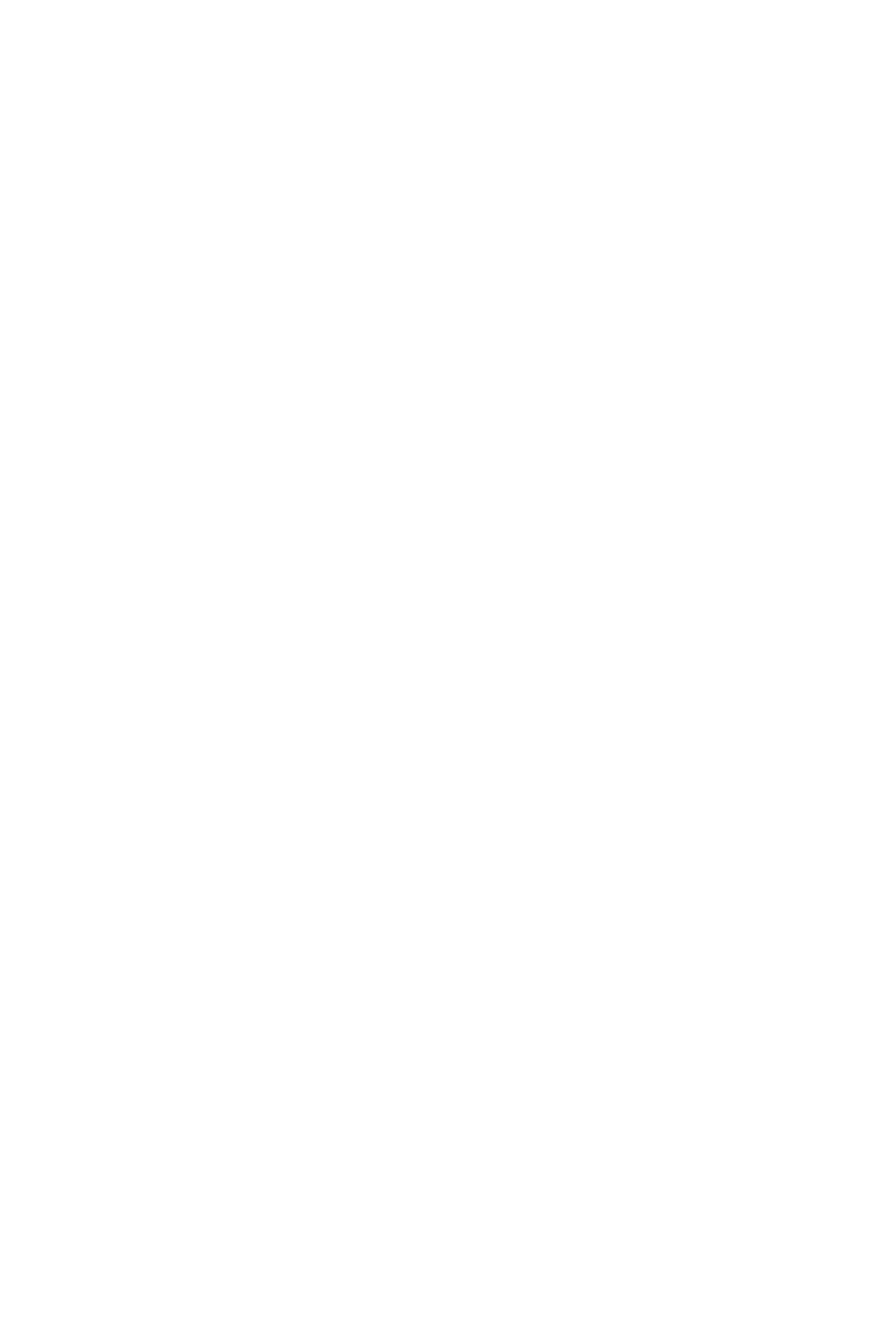
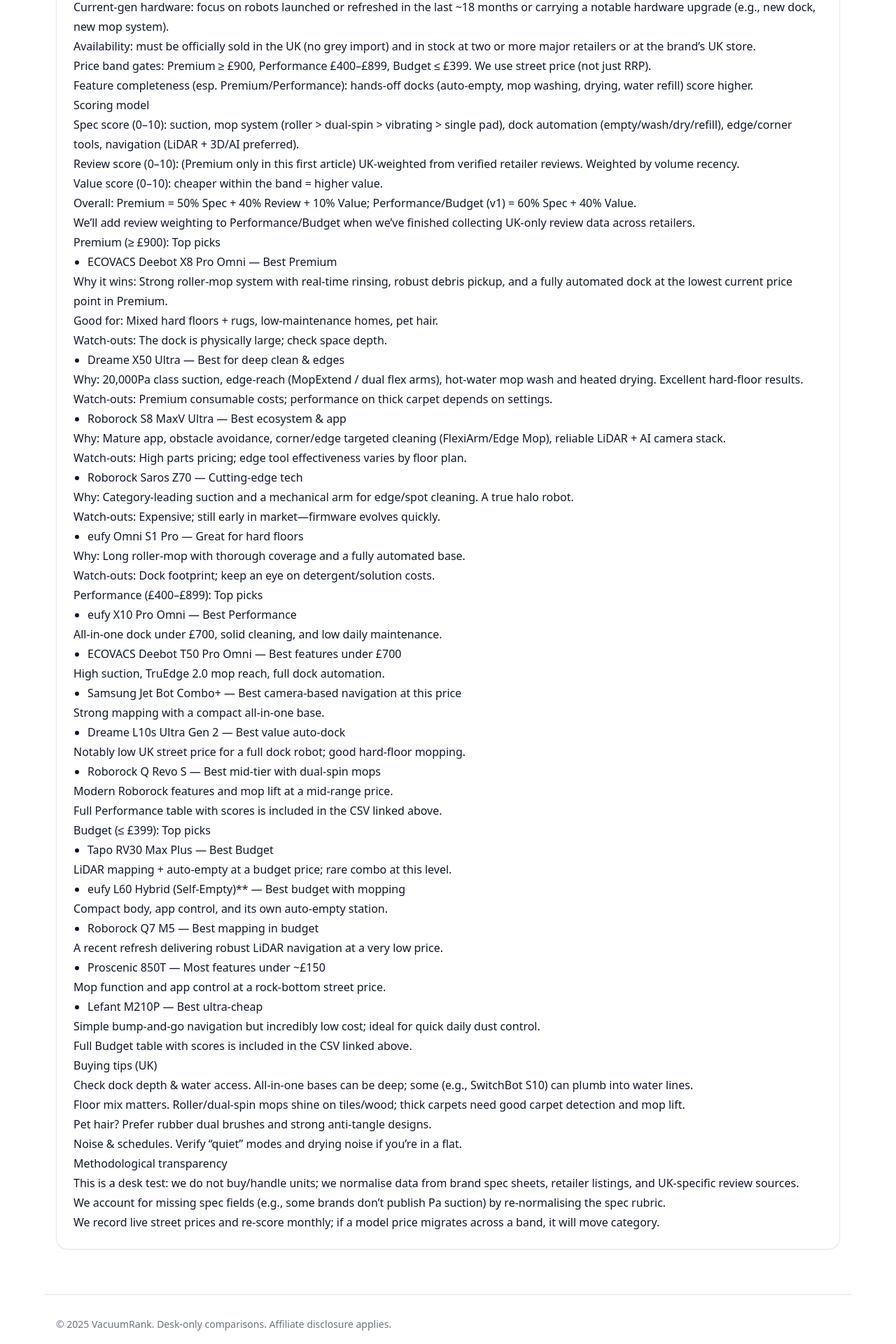
Before and after one commit to tosa0102/vacuumrank, a Next.js app: page /uk/best-robot-vacuum-2025 in a window 1280 px wide. Shown: the part 680-2600 px from the top of the page at 70% size. Before the commit the page ends 800 px from the top, so only its background shows below. Built offline with nearby package versions, Linux system fonts and the light colour scheme.

Commit message:
Update page.tsx

```diff
--- a/app/uk/best-robot-vacuum-2025/page.tsx
+++ b/app/uk/best-robot-vacuum-2025/page.tsx
@@ -42,8 +42,145 @@
 }
 
 const ARTICLE_MD = `
-PASTE THE ARTICLE TEXT FROM THE CANVAS HERE
-(hela artikeln – exakt som den står i canvasen)
+Best Robot Vacuums in the UK (August 2025)
+
+Premium • Performance • Budget — desk‑tested and ranked
+
+This guide is built from our country‑specific desk tests: we combine current UK pricing and availability with a feature/spec score and a review score (for Premium). We update monthly.
+
+TL;DR — Winners by price band
+
+Premium (≥ £900): ECOVACS Deebot X8 Pro Omni — flagship features at the most accessible Premium price right now; excellent roller‑mop system and corner coverage.
+
+Performance (£400–£899): eufy X10 Pro Omni — all‑in‑one dock at a mid‑tier price, strong user reviews, very low ownership friction.
+
+Budget (≤ £399): Tapo RV30 Max Plus — rare combo of LiDAR mapping and an auto‑empty dock well under £300.
+
+Full tables (with scores) are available as downloadable CSVs from this page in Chat. Use them to sort/filter by what matters most to you.
+
+How we select models (UK)
+
+Popularity now: we monitor UK best‑seller lists and major retailers (Amazon UK, Argos, Currys, John Lewis) to ensure models are actively bought this month.
+
+Current‑gen hardware: focus on robots launched or refreshed in the last ~18 months or carrying a notable hardware upgrade (e.g., new dock, new mop system).
+
+Availability: must be officially sold in the UK (no grey import) and in stock at two or more major retailers or at the brand’s UK store.
+
+Price band gates: Premium ≥ £900, Performance £400–£899, Budget ≤ £399. We use street price (not just RRP).
+
+Feature completeness (esp. Premium/Performance): hands‑off docks (auto‑empty, mop washing, drying, water refill) score higher.
+
+Scoring model
+
+Spec score (0–10): suction, mop system (roller > dual‑spin > vibrating > single pad), dock automation (empty/wash/dry/refill), edge/corner tools, navigation (LiDAR + 3D/AI preferred).
+
+Review score (0–10): (Premium only in this first article) UK‑weighted from verified retailer reviews. Weighted by volume recency.
+
+Value score (0–10): cheaper within the band = higher value.
+
+Overall: Premium = 50% Spec + 40% Review + 10% Value; Performance/Budget (v1) = 60% Spec + 40% Value.
+
+We’ll add review weighting to Performance/Budget when we’ve finished collecting UK‑only review data across retailers.
+
+Premium (≥ £900): Top picks
+
+1) ECOVACS Deebot X8 Pro Omni — Best Premium
+
+Why it wins: Strong roller‑mop system with real‑time rinsing, robust debris pickup, and a fully automated dock at the lowest current price point in Premium.
+
+Good for: Mixed hard floors + rugs, low‑maintenance homes, pet hair.
+
+Watch‑outs: The dock is physically large; check space depth.
+
+2) Dreame X50 Ultra — Best for deep clean & edges
+
+Why: 20,000Pa class suction, edge‑reach (MopExtend / dual flex arms), hot‑water mop wash and heated drying. Excellent hard‑floor results.
+
+Watch‑outs: Premium consumable costs; performance on thick carpet depends on settings.
+
+3) Roborock S8 MaxV Ultra — Best ecosystem & app
+
+Why: Mature app, obstacle avoidance, corner/edge targeted cleaning (FlexiArm/Edge Mop), reliable LiDAR + AI camera stack.
+
+Watch‑outs: High parts pricing; edge tool effectiveness varies by floor plan.
+
+4) Roborock Saros Z70 — Cutting‑edge tech
+
+Why: Category‑leading suction and a mechanical arm for edge/spot cleaning. A true halo robot.
+
+Watch‑outs: Expensive; still early in market—firmware evolves quickly.
+
+5) eufy Omni S1 Pro — Great for hard floors
+
+Why: Long roller‑mop with thorough coverage and a fully automated base.
+
+Watch‑outs: Dock footprint; keep an eye on detergent/solution costs.
+
+Performance (£400–£899): Top picks
+
+1) eufy X10 Pro Omni — Best Performance
+
+All‑in‑one dock under £700, solid cleaning, and low daily maintenance.
+
+2) ECOVACS Deebot T50 Pro Omni — Best features under £700
+
+High suction, TruEdge 2.0 mop reach, full dock automation.
+
+3) Samsung Jet Bot Combo+ — Best camera‑based navigation at this price
+
+Strong mapping with a compact all‑in‑one base.
+
+4) Dreame L10s Ultra Gen 2 — Best value auto‑dock
+
+Notably low UK street price for a full dock robot; good hard‑floor mopping.
+
+5) Roborock Q Revo S — Best mid‑tier with dual‑spin mops
+
+Modern Roborock features and mop lift at a mid‑range price.
+
+Full Performance table with scores is included in the CSV linked above.
+
+Budget (≤ £399): Top picks
+
+1) Tapo RV30 Max Plus — Best Budget
+
+LiDAR mapping + auto‑empty at a budget price; rare combo at this level.
+
+2) eufy L60 Hybrid (Self‑Empty)** — Best budget with mopping
+
+Compact body, app control, and its own auto‑empty station.
+
+3) Roborock Q7 M5 — Best mapping in budget
+
+A recent refresh delivering robust LiDAR navigation at a very low price.
+
+4) Proscenic 850T — Most features under ~£150
+
+Mop function and app control at a rock‑bottom street price.
+
+5) Lefant M210P — Best ultra‑cheap
+
+Simple bump‑and‑go navigation but incredibly low cost; ideal for quick daily dust control.
+
+Full Budget table with scores is included in the CSV linked above.
+
+Buying tips (UK)
+
+Check dock depth & water access. All‑in‑one bases can be deep; some (e.g., SwitchBot S10) can plumb into water lines.
+
+Floor mix matters. Roller/dual‑spin mops shine on tiles/wood; thick carpets need good carpet detection and mop lift.
+
+Pet hair? Prefer rubber dual brushes and strong anti‑tangle designs.
+
+Noise & schedules. Verify “quiet” modes and drying noise if you’re in a flat.
+
+Methodological transparency
+
+This is a desk test: we do not buy/handle units; we normalise data from brand spec sheets, retailer listings, and UK‑specific review sources.
+
+We account for missing spec fields (e.g., some brands don’t publish Pa suction) by re‑normalising the spec rubric.
+
+We record live street prices and re‑score monthly; if a model price migrates across a band, it will move category.
 `;
 
 export default function Page() {
```
